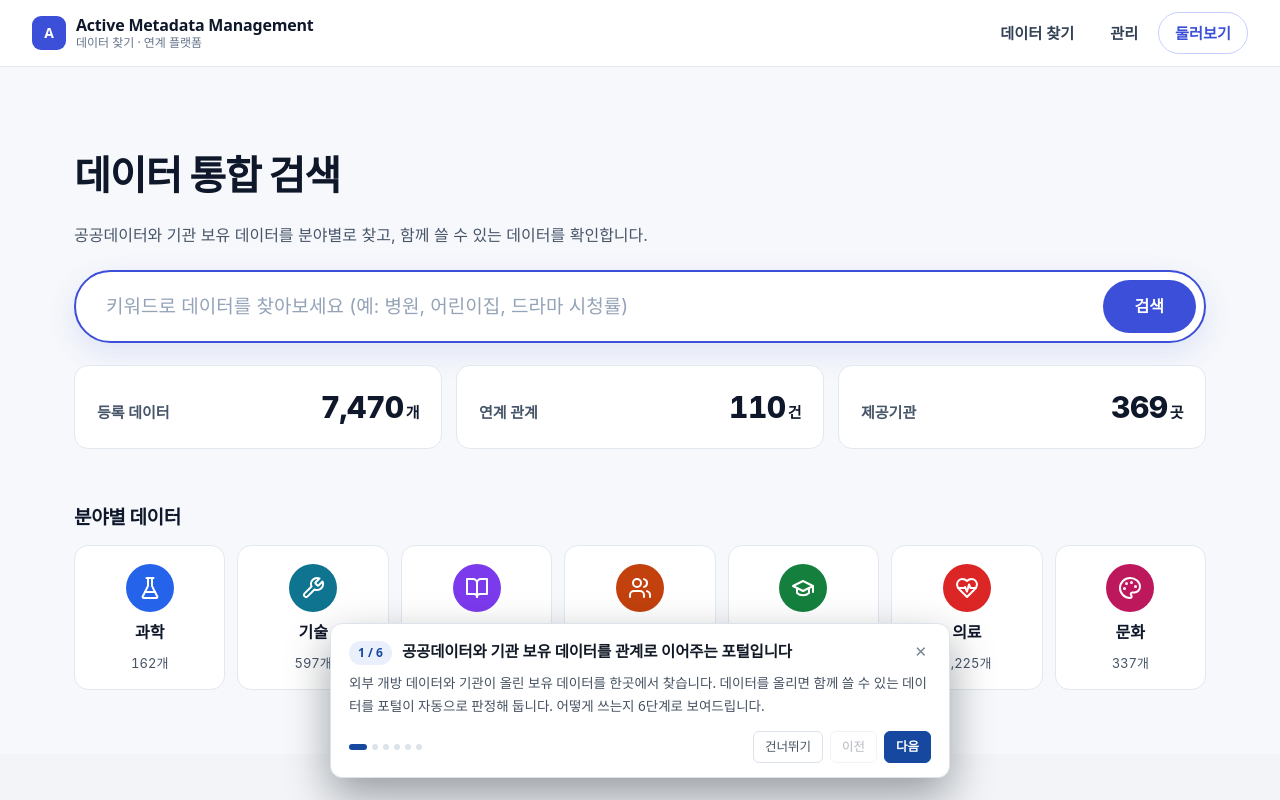
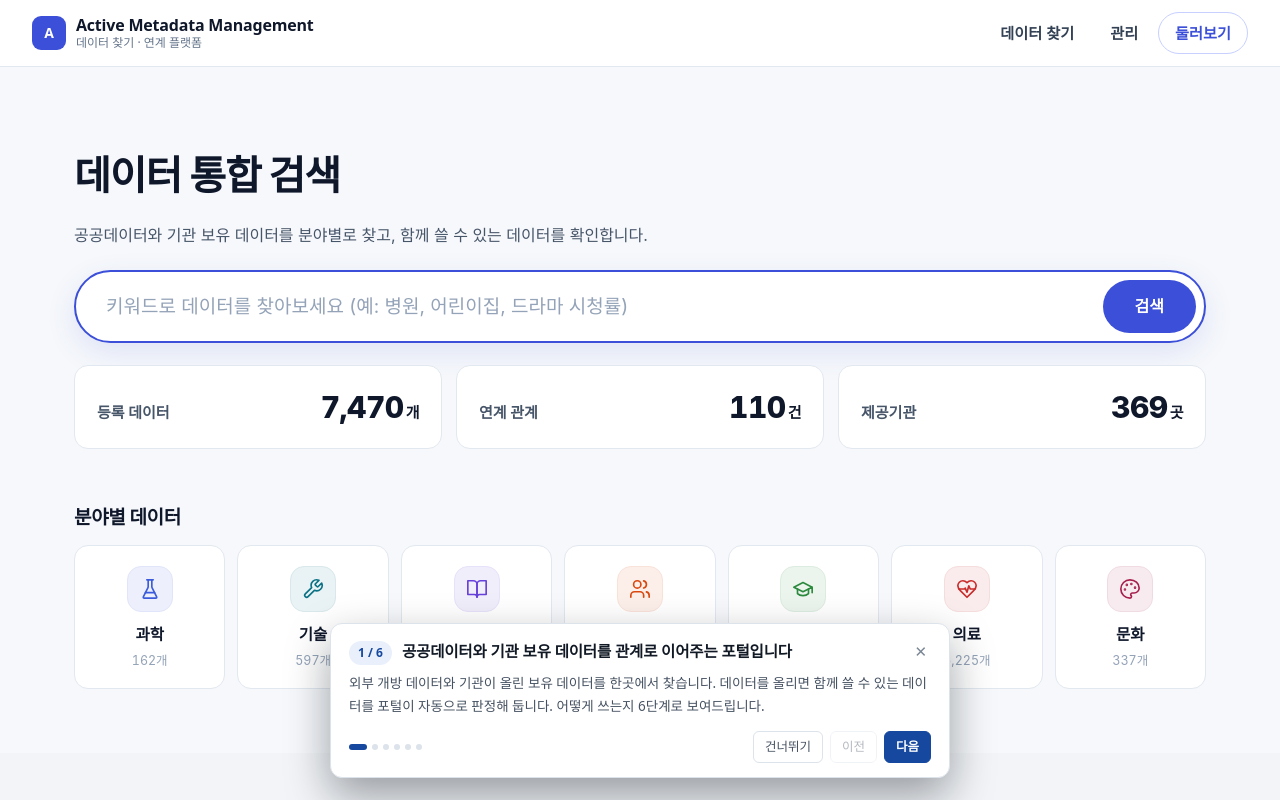
Before and after one commit to syoooooung/3rd-party-active-metadata-demo, a React (Vite) app: page / in a window 1280 px wide. Built offline with nearby package versions, Linux system fonts and the light colour scheme.

Commit message:
style: 분야 타일 색·아이콘 정리
- 대분류 색을 채도·명도를 맞춘 한 벌로 교체 (분류 경로에도 동일 적용)
- 원색 원형 배경 대신 같은 색 틴트의 라운드 사각 + 라인 아이콘
- 건수 표기를 보조색으로 낮추고 타일 호버에 색 보더

```diff
--- a/src/amm.css
+++ b/src/amm.css
@@ -109,11 +109,16 @@
 .portal .p-stat .v { font-size: 30px; font-weight: 800; letter-spacing: -.5px; }
 .portal .p-stat .v small { font-size: 15px; font-weight: 600; margin-left: 2px; }
 .portal .p-tiles { display: grid; grid-template-columns: repeat(7, minmax(0, 1fr)); gap: 12px; }
-.portal .p-tile { padding: 18px 10px 16px; display: grid; justify-items: center; gap: 8px; text-decoration: none; transition: transform .15s ease, box-shadow .15s ease; }
-.portal .p-tile:hover { transform: translateY(-2px); box-shadow: 0 8px 22px rgba(15, 23, 42, .08); }
-.portal .p-tile .ic { width: 48px; height: 48px; border-radius: 50%; display: grid; place-items: center; color: #fff; font-weight: 800; font-size: 18px; }
-.portal .p-tile .nm { font-weight: 800; font-size: 16px; }
-.portal .p-tile .ct { font-size: 13px; color: var(--p-ink-2); }
+.portal .p-tile { padding: 20px 10px 18px; display: grid; justify-items: center; gap: 4px; text-decoration: none; transition: transform .15s ease, box-shadow .15s ease, border-color .15s ease; }
+.portal .p-tile:hover { transform: translateY(-2px); box-shadow: 0 8px 22px rgba(15, 23, 42, .07); border-color: color-mix(in srgb, var(--tile-c) 40%, var(--p-line)); }
+.portal .p-tile .ic {
+  width: 46px; height: 46px; border-radius: 14px; display: grid; place-items: center; margin-bottom: 7px;
+  color: var(--tile-c);
+  background: color-mix(in srgb, var(--tile-c) 9%, #fff);
+  border: 1px solid color-mix(in srgb, var(--tile-c) 16%, #fff);
+}
+.portal .p-tile .nm { font-weight: 700; font-size: 15.5px; }
+.portal .p-tile .ct { font-size: 12.5px; color: var(--p-muted); }
 .portal .p-orgs { display: grid; grid-template-columns: repeat(2, minmax(0, 1fr)); gap: 14px; }
 .portal .p-org { padding: 20px 22px; text-decoration: none; display: grid; gap: 6px; }
 .portal .p-org:hover { border-color: var(--p-primary); }
--- a/src/data.ts
+++ b/src/data.ts
@@ -13,15 +13,15 @@ export const REL_TYPES: Record<RelKey, { label: string; desc: string; color: str
 
 export const REL_ORDER: RelKey[] = ['DETAIL_FOR', 'STATISTIC_FOR', 'ADJACENT_TO', 'SAME_KIND']
 
-/** 대분류 색 — 분류 경로·타일에 같은 색 */
+/** 대분류 색 — 분류 경로·타일에 같은 색. 채도·명도를 맞춘 한 벌(Open Color 계열) */
 export const MAJOR_COLOR: Record<string, string> = {
-  과학: '#2563eb',
-  기술: '#0e7490',
-  인문: '#7c3aed',
-  사회: '#c2410c',
-  교육: '#15803d',
-  의료: '#dc2626',
-  문화: '#be185d',
+  과학: '#3b5bdb',
+  기술: '#0b7285',
+  인문: '#6741d9',
+  사회: '#d9480f',
+  교육: '#2b8a3e',
+  의료: '#c92a2a',
+  문화: '#a61e4d',
 }
 
 export const SEP = ' > '
--- a/src/screens/Home.tsx
+++ b/src/screens/Home.tsx
@@ -55,13 +55,14 @@ export default function Home({ onSearch }: Props) {
                 key={m.name}
                 className="p-card p-tile"
                 href="#"
+                style={{ '--tile-c': MAJOR_COLOR[m.name] } as React.CSSProperties}
                 onClick={(e) => {
                   e.preventDefault()
                   onSearch('', m.name)
                 }}
               >
-                <span className="ic" style={{ background: MAJOR_COLOR[m.name] }}>
-                  <svg viewBox="0 0 24 24" width="24" height="24" fill="none" stroke="currentColor" strokeWidth="2" strokeLinecap="round" strokeLinejoin="round" aria-hidden="true">
+                <span className="ic">
+                  <svg viewBox="0 0 24 24" width="22" height="22" fill="none" stroke="currentColor" strokeWidth="1.8" strokeLinecap="round" strokeLinejoin="round" aria-hidden="true">
                     {MAJOR_ICON[m.name]}
                   </svg>
                 </span>
```
